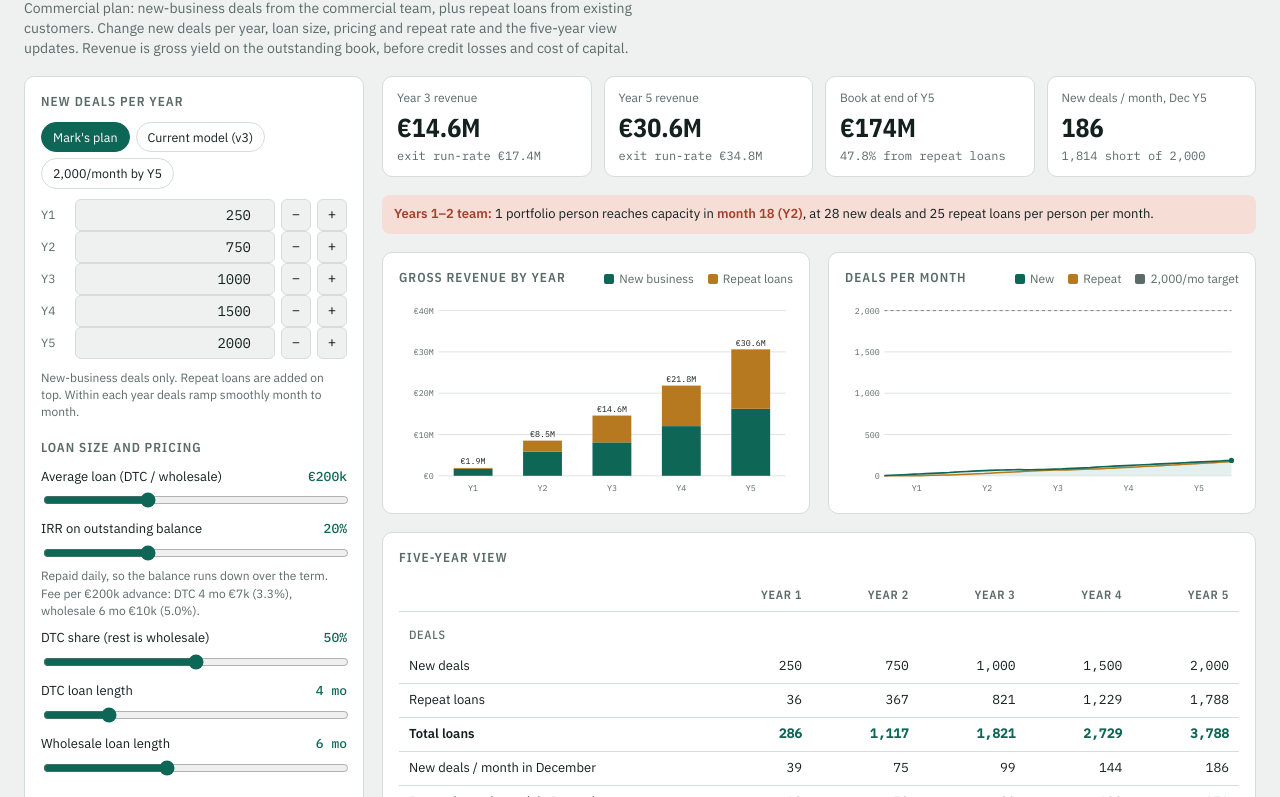
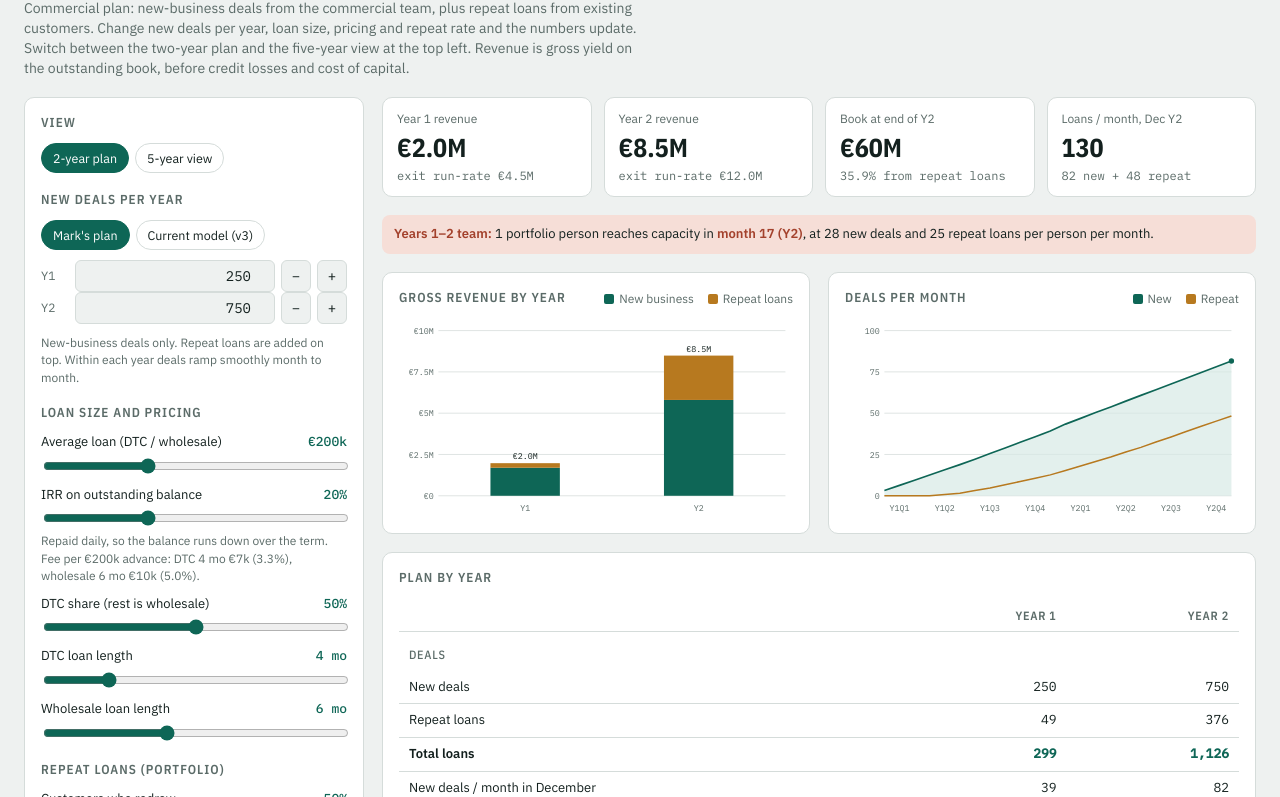
Before and after one commit to markfin93/margin-labs-model, a plain HTML site: page index.html in a window 1280 px wide. Shown: the part 75-872 px from the top of the page. Drawn offline with nearby package versions, Linux system fonts and the light colour scheme.

Commit message:
Add files via upload

```diff
--- a/index.html
+++ b/index.html
@@ -96,18 +96,26 @@ textarea{width:100%;min-height:150px;font-family:var(--f-num);font-size:12px;bac
 
 <div class="wrap">
   <header>
-    <h1>Margin Labs: five-year revenue model</h1>
-    <p>Commercial plan: new-business deals from the commercial team, plus repeat loans from existing customers. Change new deals per year, loan size, pricing and repeat rate and the five-year view updates. Revenue is gross yield on the outstanding book, before credit losses and cost of capital.</p>
+    <h1 id="h1">Margin Labs: two-year plan</h1>
+    <p>Commercial plan: new-business deals from the commercial team, plus repeat loans from existing customers. Change new deals per year, loan size, pricing and repeat rate and the numbers update. Switch between the two-year plan and the five-year view at the top left. Revenue is gross yield on the outstanding book, before credit losses and cost of capital.</p>
   </header>
 
   <div class="grid">
     <aside class="rail" aria-label="Inputs">
       <fieldset>
+        <h2>View</h2>
+        <div class="presets" id="view">
+          <button class="chip" data-v="2" aria-pressed="true">2-year plan</button>
+          <button class="chip" data-v="5" aria-pressed="false">5-year view</button>
+        </div>
+      </fieldset>
+
+      <fieldset>
         <h2>New deals per year</h2>
         <div class="presets" id="presets">
           <button class="chip" data-p="plan" aria-pressed="true">Mark's plan</button>
           <button class="chip" data-p="v3">Current model (v3)</button>
-          <button class="chip" data-p="scale">2,000/month by Y5</button>
+          <button class="chip" data-p="scale" id="scaleChip">2,000/month by Y5</button>
         </div>
         <div id="years"></div>
         <p class="hint">New-business deals only. Repeat loans are added on top. Within each year deals ramp smoothly month to month.</p>
@@ -129,11 +137,12 @@ textarea{width:100%;min-height:150px;font-family:var(--f-num);font-size:12px;bac
 
       <fieldset>
         <h2>Repeat loans (portfolio)</h2>
-        <div class="ctl"><div class="top"><label for="redraw">Repeat rate per loan</label><output id="redrawO"></output></div>
-          <input type="range" id="redraw" min="0" max="0.8" step="0.05" value="0.55"></div>
-        <div class="ctl"><div class="top"><label for="lag">Repeat loan taken after</label><output id="lagO"></output></div>
-          <input type="range" id="lag" min="3" max="12" step="1" value="6"></div>
-        <p class="hint">Each loan, new or repeat, has this chance of a follow-on loan of the same size and price. A repeat can't come before the loan is repaid.</p>
+        <div class="ctl"><div class="top"><label for="redraw">Customers who redraw</label><output id="redrawO"></output></div>
+          <input type="range" id="redraw" min="0" max="0.8" step="0.05" value="0.5"></div>
+        <div class="ctl"><div class="top"><label for="lag">Gap after repayment</label><output id="lagO"></output></div>
+          <input type="range" id="lag" min="0" max="6" step="1" value="0"></div>
+        <label class="toggle"><input type="checkbox" id="chain" checked> Repeat customers can redraw again</label>
+        <p class="hint">When an advance is repaid, this share of customers takes the same amount again at the same price. With the box ticked, repeat customers keep redrawing at the same rate after each advance; unticked, each customer redraws once at most.</p>
       </fieldset>
 
       <fieldset>
@@ -175,12 +184,12 @@ textarea{width:100%;min-height:150px;font-family:var(--f-num);font-size:12px;bac
         </section>
         <section class="card">
           <div class="row"><h2>Deals per month</h2>
-            <div class="legend"><span><i style="background:var(--accent)"></i>New</span><span><i style="background:var(--repeat)"></i>Repeat</span><span><i style="background:var(--muted)"></i>2,000/mo target</span></div></div>
-          <svg id="dealChart" viewBox="0 0 520 260" role="img" aria-label="New and repeat deals per month across five years"></svg>
+            <div class="legend"><span><i style="background:var(--accent)"></i>New</span><span><i style="background:var(--repeat)"></i>Repeat</span><span id="tgtLegend"><i style="background:var(--muted)"></i>2,000/mo target</span></div></div>
+          <svg id="dealChart" viewBox="0 0 520 260" role="img" aria-label="New and repeat deals per month"></svg>
         </section>
       </div>
       <section class="card">
-        <h2>Five-year view</h2>
+        <h2 id="tblTitle">Plan by year</h2>
         <div class="tablewrap"><table id="tbl"></table></div>
         <p class="note">Team rows stop at Year 2 because later headcount depends on automation still to be built. DTC and wholesale advances are repaid daily, so each one's balance runs down evenly to zero over its term. Revenue = outstanding balance × IRR ÷ 12 each month, so a 6-month €200k advance at 20% earns about €10k (5%). Year-end run-rate = December revenue × 12. Repeat loans are the same size, mix and price as new deals.</p>
       </section>
@@ -199,11 +208,11 @@ const PRESETS={
   scale:[250,750,2500,8000,19000]
 };
 const $=id=>document.getElementById(id);
-let deals=[...PRESETS.plan];
+let deals=[...PRESETS.plan];let N=2;
 
 function buildYears(){
   const box=$('years');box.innerHTML='';
-  deals.forEach((v,i)=>{
+  deals.slice(0,N).forEach((v,i)=>{
     const r=document.createElement('div');r.className='yr';
     r.innerHTML=`<label for="y${i}">Y${i+1}</label><input id="y${i}" type="number" min="0" step="50" value="${v}" inputmode="numeric">
       <button class="step" data-i="${i}" data-d="-1" aria-label="Fewer Y${i+1} deals">−</button><button class="step" data-i="${i}" data-d="1" aria-label="More Y${i+1} deals">+</button>`;
@@ -214,6 +223,11 @@ function buildYears(){
     const i=+b.dataset.i, inc=deals[i]>=5000?1000:deals[i]>=1000?250:50;
     deals[i]=Math.max(0,deals[i]+inc*(+b.dataset.d));$('y'+i).value=deals[i];clearPreset();calc();}));
 }
+document.querySelectorAll('#view .chip').forEach(c=>c.addEventListener('click',()=>{
+  N=+c.dataset.v;document.querySelectorAll('#view .chip').forEach(x=>x.setAttribute('aria-pressed',x===c?'true':'false'));
+  $('scaleChip').hidden=N<5;$('tgtLegend').hidden=N<5;
+  $('h1').textContent=N===2?'Margin Labs: two-year plan':'Margin Labs: five-year revenue model';
+  buildYears();calc();}));
 function clearPreset(){document.querySelectorAll('#presets .chip').forEach(c=>c.setAttribute('aria-pressed','false'));}
 document.querySelectorAll('#presets .chip').forEach(c=>c.addEventListener('click',()=>{
   deals=[...PRESETS[c.dataset.p]];buildYears();clearPreset();c.setAttribute('aria-pressed','true');calc();}));
@@ -222,13 +236,14 @@ document.querySelectorAll('#presets .chip').forEach(c=>c.addEventListener('click
 function profile(A){
   const pts=[[0,0]].concat(A.map((a,y)=>[12*y+6.5,a/12]));
   const m=[];
-  for(let t=1;t<=60;t++){
+  const T=12*A.length;
+  for(let t=1;t<=T;t++){
     let v;
     if(t>=pts[pts.length-1][0]){const [x1,y1]=pts[pts.length-2],[x2,y2]=pts[pts.length-1];v=y2+(y2-y1)/(x2-x1)*(t-x2);}
     else{for(let k=0;k<pts.length-1;k++){const [x1,y1]=pts[k],[x2,y2]=pts[k+1];if(t>=x1&&t<=x2){v=y1+(y2-y1)*(t-x1)/(x2-x1);break;}}}
     m.push(Math.max(0,v));
   }
-  for(let y=0;y<5;y++){const s=m.slice(12*y,12*y+12).reduce((a,b)=>a+b,0);for(let t=12*y;t<12*y+12;t++)m[t]=s>0?m[t]*A[y]/s:0;}
+  for(let y=0;y<A.length;y++){const s=m.slice(12*y,12*y+12).reduce((a,b)=>a+b,0);for(let t=12*y;t<12*y+12;t++)m[t]=s>0?m[t]*A[y]/s:0;}
   return m;
 }
 
@@ -238,10 +253,10 @@ const pct=v=>(v*100).toFixed(v*100%1?1:0)+'%';
 
 function calc(){
   const P={size:+$('size').value,y:+$('yield').value,dtc:+$('dtc').value,durD:+$('durD').value,durW:+$('durW').value,
-    rd:+$('redraw').value,lag:+$('lag').value,ent:$('ent').checked,eS:+$('entShare').value,eSize:+$('entSize').value,eY:+$('entYield').value,
+    rd:+$('redraw').value,lag:+$('lag').value,chain:$('chain').checked,ent:$('ent').checked,eS:+$('entShare').value,eSize:+$('entSize').value,eY:+$('entYield').value,
     hcC:+$('hcC').value,hcP:+$('hcP').value,capC:+$('capC').value,capP:+$('capP').value};
   $('sizeO').textContent=eur(P.size);const fee=d=>P.y*d/24;$('feeHint').textContent=`Repaid daily, so the balance runs down over the term. Fee per ${eur(P.size)} advance: DTC ${P.durD} mo ${eur(P.size*fee(P.durD))} (${pct(fee(P.durD))}), wholesale ${P.durW} mo ${eur(P.size*fee(P.durW))} (${pct(fee(P.durW))}).`;$('yieldO').textContent=pct(P.y);$('dtcO').textContent=pct(P.dtc);
-  $('durDO').textContent=P.durD+' mo';$('durWO').textContent=P.durW+' mo';$('redrawO').textContent=pct(P.rd);$('lagO').textContent=P.lag+' mo';
+  $('durDO').textContent=P.durD+' mo';$('durWO').textContent=P.durW+' mo';$('redrawO').textContent=pct(P.rd);$('lagO').textContent=P.lag?P.lag+' mo':'none';
   $('entShareO').textContent=pct(P.eS);$('entSizeO').textContent=eur(P.eSize,2);$('entYieldO').textContent=pct(P.eY);
   $('hcCO').textContent=P.hcC;$('hcPO').textContent=P.hcP;$('capCO').textContent=P.capC;$('capPO').textContent=P.capP;
   $('entBox').hidden=!P.ent;
@@ -252,11 +267,11 @@ function calc(){
     {sh:(1-eShare)*(1-P.dtc),size:P.size,dur:P.durW,y:P.y,am:true},
     {sh:eShare,size:P.eSize,dur:12,y:P.eY,am:false}
   ].filter(s=>s.sh>0);
-  const T=60,nw=profile(deals);
+  const D=deals.slice(0,N),T=12*N,nw=profile(D);
   const newBook=Array(T).fill(0),repBook=Array(T).fill(0),newRev=Array(T).fill(0),repRev=Array(T).fill(0),rep=Array(T).fill(0),orig=Array(T).fill(0);
   segs.forEach(s=>{
-    const lag=Math.max(P.lag,s.dur);const dr=Array(T).fill(0),rp=Array(T).fill(0);
-    for(let t=0;t<T;t++){rp[t]=t>=lag?P.rd*dr[t-lag]:0;dr[t]=nw[t]*s.sh+rp[t];rep[t]+=rp[t];orig[t]+=dr[t]*s.size;}
+    const lag=s.dur+P.lag;const dr=Array(T).fill(0),rp=Array(T).fill(0);
+    for(let t=0;t<T;t++){rp[t]=t>=lag?P.rd*(P.chain?dr[t-lag]:nw[t-lag]*s.sh):0;dr[t]=nw[t]*s.sh+rp[t];rep[t]+=rp[t];orig[t]+=dr[t]*s.size;}
     for(let i=0;i<T;i++){const an=nw[i]*s.sh*s.size,ar=rp[i]*s.size;
       for(let t=i;t<Math.min(T,i+s.dur);t++){const k=s.am?1-(t-i+0.5)/s.dur:1;newBook[t]+=an*k;repBook[t]+=ar*k;newRev[t]+=an*k*s.y/12;repRev[t]+=ar*k*s.y/12;}}
   });
@@ -266,7 +281,7 @@ function calc(){
     if(firstOverC===null&&Math.ceil(nw[t]/P.capC-1e-9)>P.hcC)firstOverC=t+1;
     if(firstOverP===null&&Math.ceil(rep[t]/P.capP-1e-9)>P.hcP)firstOverP=t+1;
   }
-  for(let y=0;y<5;y++){
+  for(let y=0;y<N;y++){
     const r=[12*y,12*y+12],sl=a=>a.slice(...r).reduce((p,c)=>p+c,0),e=12*y+11;
     let needC=0,needP=0,cost=0;
     for(let t=r[0];t<r[1];t++){const c=Math.max(1,Math.ceil(nw[t]/P.capC-1e-9)),p=Math.max(rep[t]>0?1:0,Math.ceil(rep[t]/P.capP-1e-9));needC=Math.max(needC,c);needP=Math.max(needP,p);cost+=(c*150000+p*120000)/12;}
@@ -276,13 +291,18 @@ function calc(){
   Y.forEach(o=>{o.rev=o.revN+o.revR;o.heads=o.needC+o.needP;});
 
   // tiles
-  const y3=Y[2],y5=Y[4];
-  $('tiles').innerHTML=[
-    ['Year 3 revenue',eur(y3.rev),`exit run-rate ${eur(y3.rr)}`],
-    ['Year 5 revenue',eur(y5.rev),`exit run-rate ${eur(y5.rr)}`],
-    ['Book at end of Y5',eur(y5.book,0),`${pct(y5.bookR/y5.book||0)} from repeat loans`],
-    ['New deals / month, Dec Y5',num(y5.dec),y5.dec>=2000?'hits 2,000/mo':`${num(2000-y5.dec)} short of 2,000`]
-  ].map(([k,v,s])=>`<div class="tile"><div class="k">${k}</div><div class="v">${v}</div><div class="s">${s}</div></div>`).join('');
+  let tiles;
+  if(N===2){const y1=Y[0],y2=Y[1];
+    tiles=[['Year 1 revenue',eur(y1.rev),`exit run-rate ${eur(y1.rr)}`],
+      ['Year 2 revenue',eur(y2.rev),`exit run-rate ${eur(y2.rr)}`],
+      ['Book at end of Y2',eur(y2.book,0),`${pct(y2.bookR/y2.book||0)} from repeat loans`],
+      ['Loans / month, Dec Y2',num(y2.dec+y2.decR),`${num(y2.dec)} new + ${num(y2.decR)} repeat`]];
+  } else {const y3=Y[2],y5=Y[4];
+    tiles=[['Year 3 revenue',eur(y3.rev),`exit run-rate ${eur(y3.rr)}`],
+      ['Year 5 revenue',eur(y5.rev),`exit run-rate ${eur(y5.rr)}`],
+      ['Book at end of Y5',eur(y5.book,0),`${pct(y5.bookR/y5.book||0)} from repeat loans`],
+      ['New deals / month, Dec Y5',num(y5.dec),y5.dec>=2000?'hits 2,000/mo':`${num(2000-y5.dec)} short of 2,000`]];}
+  $('tiles').innerHTML=tiles.map(([k,v,s])=>`<div class="tile"><div class="k">${k}</div><div class="v">${v}</div><div class="s">${s}</div></div>`).join('');
 
   // team callout
   const mo=m=>`month ${m} (Y${Math.ceil(m/12)})`;
@@ -300,22 +320,22 @@ function calc(){
   const H=(lab,f,cls='')=>`<tr class="${cls}"><td>${lab}</td>${Y.map(f).join('')}</tr>`;
   const td=v=>`<td>${v}</td>`;
   $('tbl').innerHTML=`<thead><tr><th></th>${Y.map((_,i)=>`<th>Year ${i+1}</th>`).join('')}</tr></thead><tbody>
-   <tr class="group"><td colspan="6">Deals</td></tr>
+   <tr class="group"><td colspan="${N+1}">Deals</td></tr>
    ${H('New deals',o=>td(num(o.nd)))}
    ${H('Repeat loans',o=>td(num(o.rd)))}
    ${H('Total loans',o=>td(num(o.nd+o.rd)),'total')}
    ${H('New deals / month in December',o=>td(num(o.dec)))}
    ${H('Repeat loans / month in December',o=>td(num(o.decR)))}
-   <tr class="group"><td colspan="6">Lending and book</td></tr>
+   <tr class="group"><td colspan="${N+1}">Lending and book</td></tr>
    ${H('Amount lent',o=>td(eur(o.orig)))}
    ${H('Book at year end',o=>td(eur(o.book)))}
    ${H('  of which repeat loans',o=>td(eur(o.bookR)))}
-   <tr class="group"><td colspan="6">Gross revenue</td></tr>
+   <tr class="group"><td colspan="${N+1}">Gross revenue</td></tr>
    ${H('New business',o=>td(eur(o.revN)))}
    ${H('Repeat loans',o=>td(eur(o.revR)))}
    ${H('Total revenue',o=>td(eur(o.rev)),'total')}
    ${H('Year-end run-rate',o=>td(eur(o.rr)))}
-   <tr class="group"><td colspan="6">Team needed, Years 1–2 (peak in year)</td></tr>
+   <tr class="group"><td colspan="${N+1}">Team needed, Years 1–2 (peak in year)</td></tr>
    ${H(`Commercial (plan: ${P.hcC})`,(o,i)=>i>1?td('–'):`<td>${o.needC}<span class="pill ${o.needC>P.hcC?'over':'ok'}">${o.needC>P.hcC?'+'+(o.needC-P.hcC):'ok'}</span></td>`)}
    ${H(`Portfolio (plan: ${P.hcP})`,(o,i)=>i>1?td('–'):`<td>${o.needP}<span class="pill ${o.needP>P.hcP?'over':'ok'}">${o.needP>P.hcP?'+'+(o.needP-P.hcP):'ok'}</span></td>`)}
    ${H('Team cost',(o,i)=>td(i>1?'–':eur(o.cost)))}
@@ -329,9 +349,9 @@ function axisTicks(max){const raw=max/4,mag=Math.pow(10,Math.floor(Math.log10(ra
 function drawRev(Y){
   const W=520,Hh=260,L=52,R=10,Tp=14,B=28,pw=W-L-R,ph=Hh-Tp-B;
   const {top,t}=axisTicks(Math.max(...Y.map(o=>o.rev)));const sy=v=>Tp+ph-v/top*ph;
-  let s=t.map(v=>`<line x1="${L}" x2="${W-R}" y1="${sy(v)}" y2="${sy(v)}" stroke="var(--line)"/><text x="${L-6}" y="${sy(v)+4}" text-anchor="end">${eur(v,0)}</text>`).join('');
-  const bw=pw/5*0.56;
-  Y.forEach((o,i)=>{const x=L+pw/5*i+(pw/5-bw)/2;
+  let s=t.map(v=>`<line x1="${L}" x2="${W-R}" y1="${sy(v)}" y2="${sy(v)}" stroke="var(--line)"/><text x="${L-6}" y="${sy(v)+4}" text-anchor="end">${eur(v,v%1e6?1:0)}</text>`).join('');
+  const n=Y.length,bw=pw/n*(n<3?0.4:0.56);
+  Y.forEach((o,i)=>{const x=L+pw/n*i+(pw/n-bw)/2;
     s+=`<rect x="${x}" y="${sy(o.revN)}" width="${bw}" height="${Tp+ph-sy(o.revN)}" fill="var(--accent)"/>`;
     s+=`<rect x="${x}" y="${sy(o.rev)}" width="${bw}" height="${sy(o.revN)-sy(o.rev)}" fill="var(--repeat)"/>`;
     s+=`<text x="${x+bw/2}" y="${sy(o.rev)-5}" text-anchor="middle" style="fill:var(--ink)">${eur(o.rev)}</text>`;
@@ -339,22 +359,23 @@ function drawRev(Y){
   $('revChart').innerHTML=s;
 }
 function drawDeals(nw,rep){
-  const W=520,Hh=260,L=52,R=10,Tp=14,B=28,pw=W-L-R,ph=Hh-Tp-B;
-  const mx=Math.max(2000,...nw,...rep);const {top,t}=axisTicks(mx);const sy=v=>Tp+ph-v/top*ph,sx=i=>L+i/59*pw;
+  const W=520,Hh=260,L=52,R=10,Tp=14,B=28,pw=W-L-R,ph=Hh-Tp-B,T=nw.length,ny=T/12;
+  const mx=Math.max(ny>2?2000:0,...nw,...rep);const {top,t}=axisTicks(mx);const sy=v=>Tp+ph-v/top*ph,sx=i=>L+i/(T-1)*pw;
   let s=t.map(v=>`<line x1="${L}" x2="${W-R}" y1="${sy(v)}" y2="${sy(v)}" stroke="var(--line)"/><text x="${L-6}" y="${sy(v)+4}" text-anchor="end">${num(v)}</text>`).join('');
-  for(let y=0;y<=5;y++){const x=L+pw*(12*y)/59.0;if(y<5)s+=`<text x="${sx(12*y+5.5)}" y="${Hh-8}" text-anchor="middle">Y${y+1}</text>`;}
-  s+=`<line x1="${L}" x2="${W-R}" y1="${sy(2000)}" y2="${sy(2000)}" stroke="var(--muted)" stroke-dasharray="4 4"/>`;
+  if(ny<=2){for(let q=0;q<T;q+=3)s+=`<text x="${sx(q+1)}" y="${Hh-8}" text-anchor="middle">${'Y'+(Math.floor(q/12)+1)+'Q'+((q%12)/3+1)}</text>`;}
+  else{for(let y=0;y<ny;y++)s+=`<text x="${sx(12*y+5.5)}" y="${Hh-8}" text-anchor="middle">Y${y+1}</text>`;
+    s+=`<line x1="${L}" x2="${W-R}" y1="${sy(2000)}" y2="${sy(2000)}" stroke="var(--muted)" stroke-dasharray="4 4"/>`;}
   const path=a=>a.map((v,i)=>(i?'L':'M')+sx(i).toFixed(1)+' '+sy(v).toFixed(1)).join(' ');
-  s+=`<path d="${path(nw)} L${sx(59)} ${sy(0)} L${sx(0)} ${sy(0)} Z" fill="var(--accent-soft)" stroke="none" opacity=".7"/>`;
+  s+=`<path d="${path(nw)} L${sx(T-1)} ${sy(0)} L${sx(0)} ${sy(0)} Z" fill="var(--accent-soft)" stroke="none" opacity=".7"/>`;
   s+=`<path d="${path(rep)}" fill="none" stroke="var(--repeat)" stroke-width="2"/>`;
   s+=`<path d="${path(nw)}" fill="none" stroke="var(--accent)" stroke-width="2.2"/>`;
-  s+=`<circle cx="${sx(59)}" cy="${sy(nw[59])}" r="3.5" fill="var(--accent)"/>`;
+  s+=`<circle cx="${sx(T-1)}" cy="${sy(nw[T-1])}" r="3.5" fill="var(--accent)"/>`;
   $('dealChart').innerHTML=s;
 }
 function summary(P,Y,oc,op){
   const L=[];
-  L.push(`Margin Labs: five-year scenario (gross revenue, before losses and cost of capital)`);
-  L.push(`Assumptions: avg advance ${eur(P.size)} at ${pct(P.y)} IRR on outstanding balance (daily repayment), DTC ${P.durD}mo / wholesale ${P.durW}mo, ${pct(P.rd)} repeat rate, mid-market ${P.ent?`on (${pct(P.eS)} of deals, ${eur(P.eSize,2)} at ${pct(P.eY)})`:'off'}. Commercial plan: ${P.hcC} commercial + ${P.hcP} portfolio in Years 1–2.`);
+  L.push(`Margin Labs: ${N===2?'two-year plan':'five-year scenario'} (gross revenue, before losses and cost of capital)`);
+  L.push(`Assumptions: avg advance ${eur(P.size)} at ${pct(P.y)} IRR on outstanding balance (daily repayment), DTC ${P.durD}mo / wholesale ${P.durW}mo, ${pct(P.rd)} of customers redraw the same amount ${P.lag?P.lag+' mo after':'when they'} repay${P.chain?' (and again after each repeat)':' (once)'}, mid-market ${P.ent?`on (${pct(P.eS)} of deals, ${eur(P.eSize,2)} at ${pct(P.eY)})`:'off'}. Commercial plan: ${P.hcC} commercial + ${P.hcP} portfolio in Years 1–2.`);
   L.push('');
   Y.forEach((o,i)=>L.push(`Y${i+1}: ${num(o.nd)} new + ${num(o.rd)} repeat loans | revenue ${eur(o.rev)} | year-end book ${eur(o.book)} | exit run-rate ${eur(o.rr)}`));
   L.push('');
@@ -364,7 +385,8 @@ function summary(P,Y,oc,op){
 $('copyBtn').addEventListener('click',()=>{const t=$('summary').value,b=$('copyBtn');
   const done=()=>{b.textContent='Copied';setTimeout(()=>b.textContent='Copy summary',1500);};
   if(navigator.clipboard)navigator.clipboard.writeText(t).then(done).catch(()=>{$('summary').select();});else $('summary').select();});
-document.querySelectorAll('.rail input[type=range], #ent').forEach(i=>i.addEventListener('input',calc));
+document.querySelectorAll('.rail input[type=range], #ent, #chain').forEach(i=>i.addEventListener('input',calc));
+$('scaleChip').hidden=true;$('tgtLegend').hidden=true;
 buildYears();calc();
 </script>
 </body>
```
